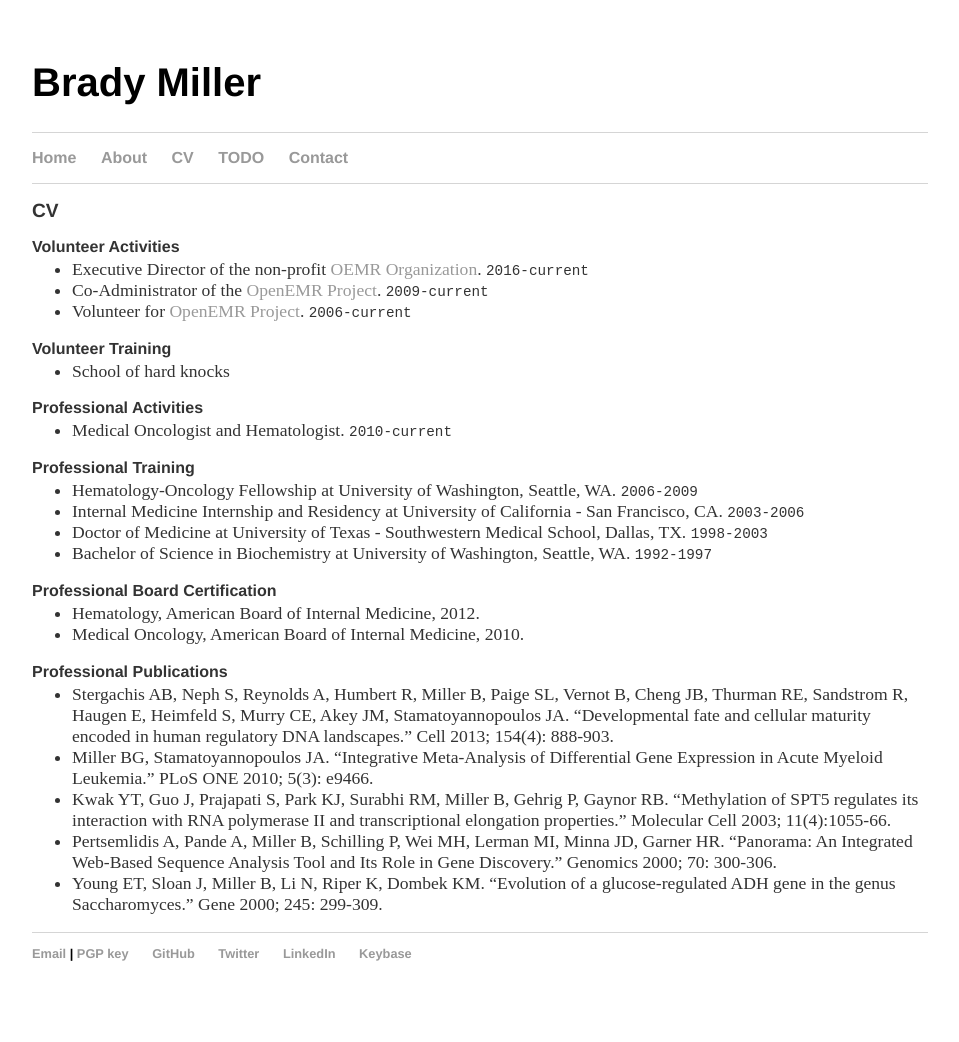
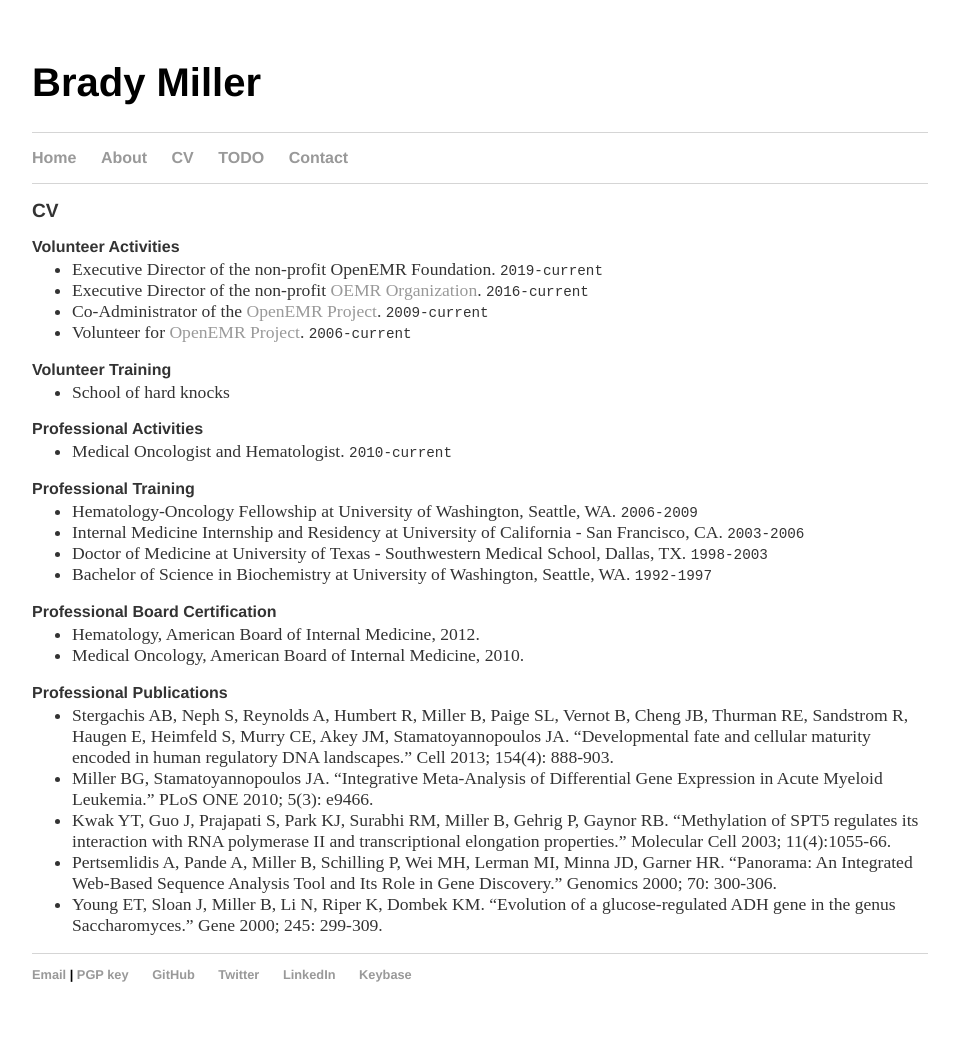
Before and after one commit to bradymiller/bradymiller.github.io, a Jekyll site: the page built from cv/index.md, in a window 1280 px wide. Shown: the whole page, without its empty margins (160-1119 px from the left). Built offline with Jekyll 4.4.1, drawn with Linux system fonts in a browser that asks for light colours; our own code applies the rules of GitHub Pages for plain Markdown files; before the commit the page ends 1021 px from its top, so only the background shows below that.

Commit message:
Update index.md

```diff
--- a/cv/index.md
+++ b/cv/index.md
@@ -4,6 +4,7 @@ layout: default
 ## CV
 
 ### Volunteer Activities
+* Executive Director of the non-profit OpenEMR Foundation. `2019-current`
 * Executive Director of the non-profit [OEMR Organization](http://www.oemr.org). `2016-current`
 * Co-Administrator of the [OpenEMR Project](http://www.open-emr.org). `2009-current`
 * Volunteer for [OpenEMR Project](http://www.open-emr.org). `2006-current`
```
